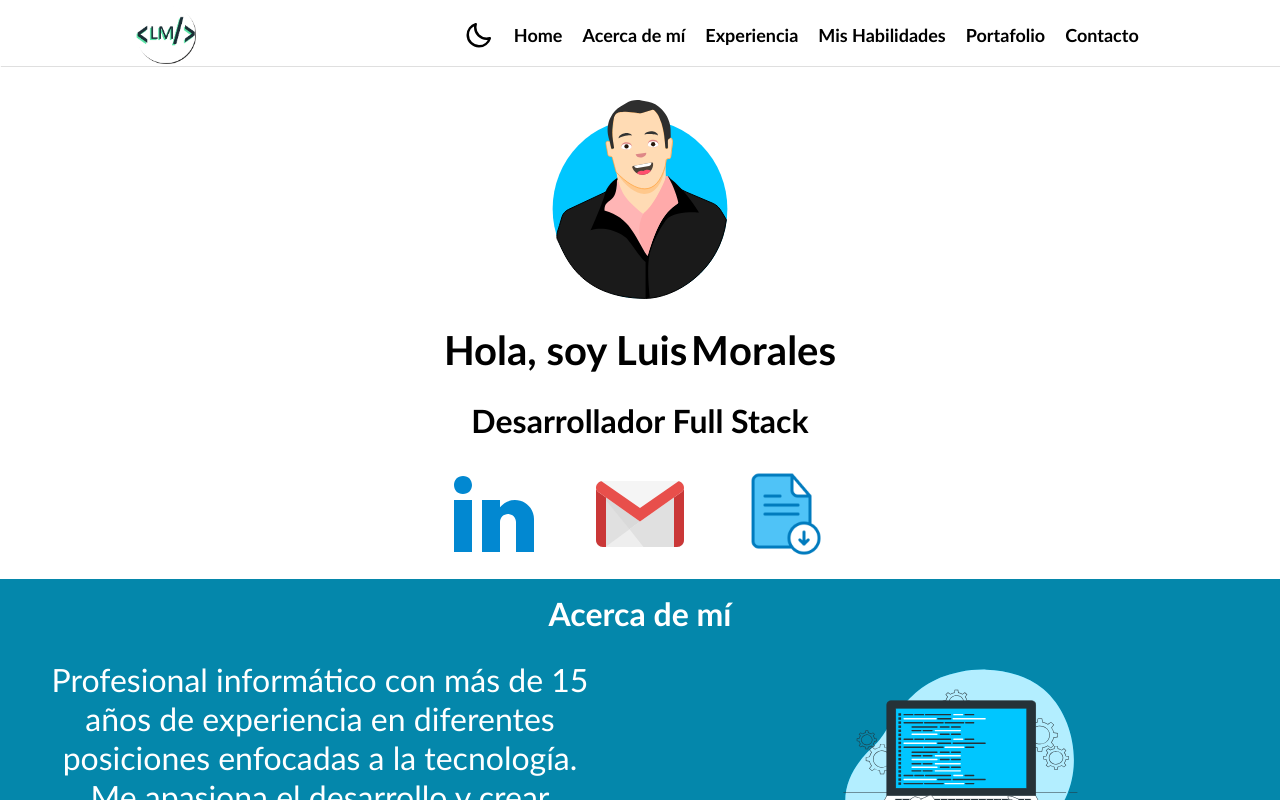
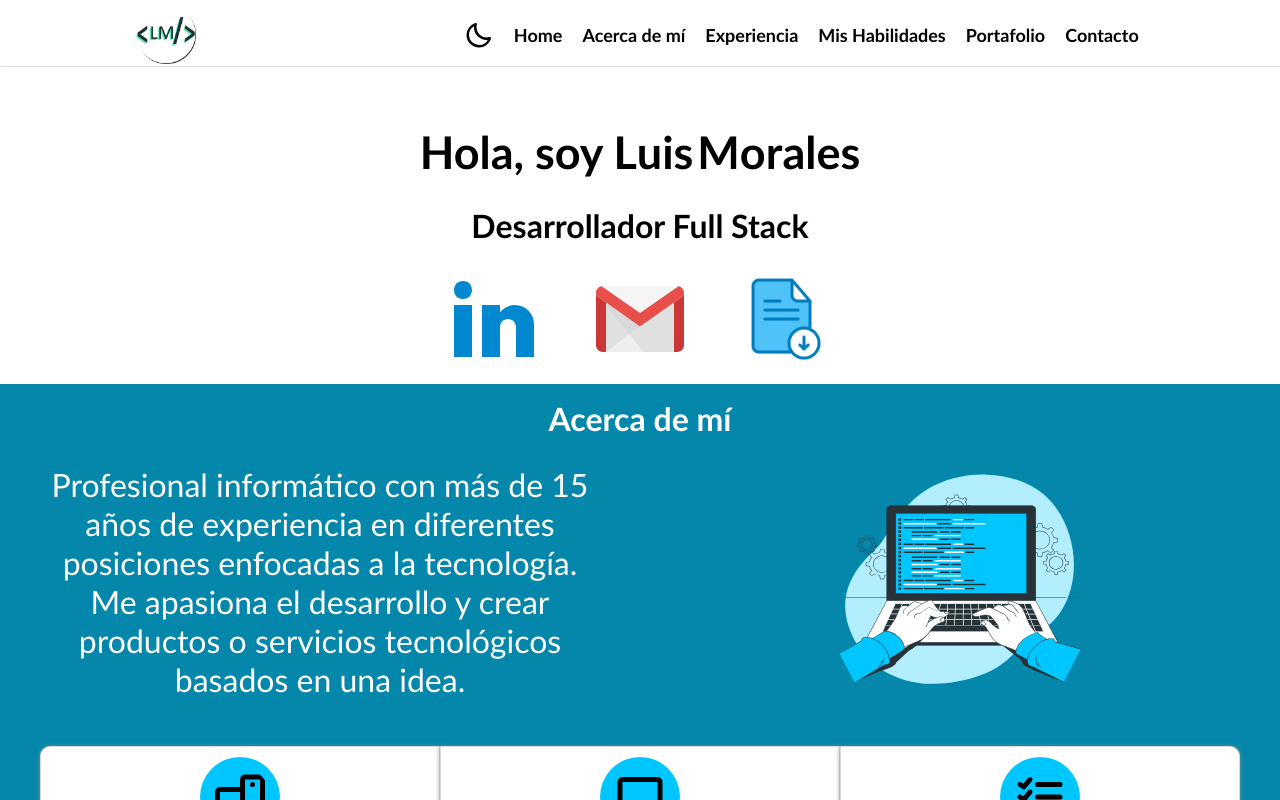
Before and after one commit to luisfernandob87/portafolio, a React (Vite) app: page / in a window 1280 px wide. Shown: the top 800 px of the page. Built offline with nearby package versions, Linux system fonts and the light colour scheme.

Commit message:
delete avatar

```diff
--- a/src/App.css
+++ b/src/App.css
@@ -74,7 +74,7 @@ header {
   align-self: center;
 }
 h1 {
-  font-size: 4rem;
+  font-size: 4.5rem;
   margin: 2.5rem auto;
 }
 h2 {
--- a/src/components/Home.jsx
+++ b/src/components/Home.jsx
@@ -1,5 +1,4 @@
 import React from "react";
-import foto from "../img/avatar_circular.svg";
 import linkedin from "../img/linkedin.svg";
 import mail from "../img/mail.svg";
 import pdf from "../img/pdf.png";
@@ -10,7 +9,6 @@ const Home = () => {
     <section className="home" id="home">
       <div className="info">
         <div className="avatar"></div>
-        <img src={foto} alt="foto" id="fotoPerfil" />
         <h1>
           Hola, soy{" "}
           <div className="name">
```
Also changed, not shown: src/img/foto.svg (deleted).
